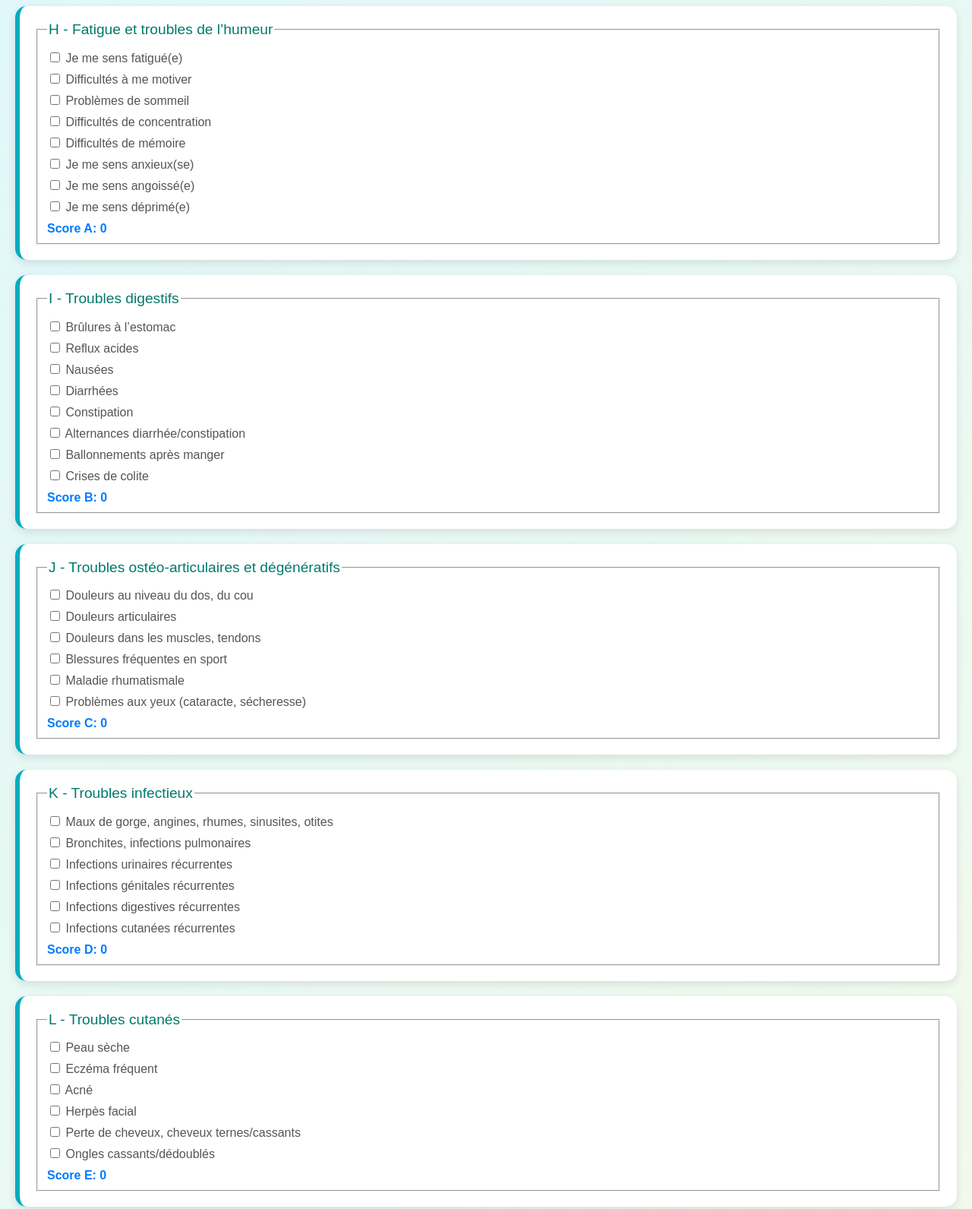
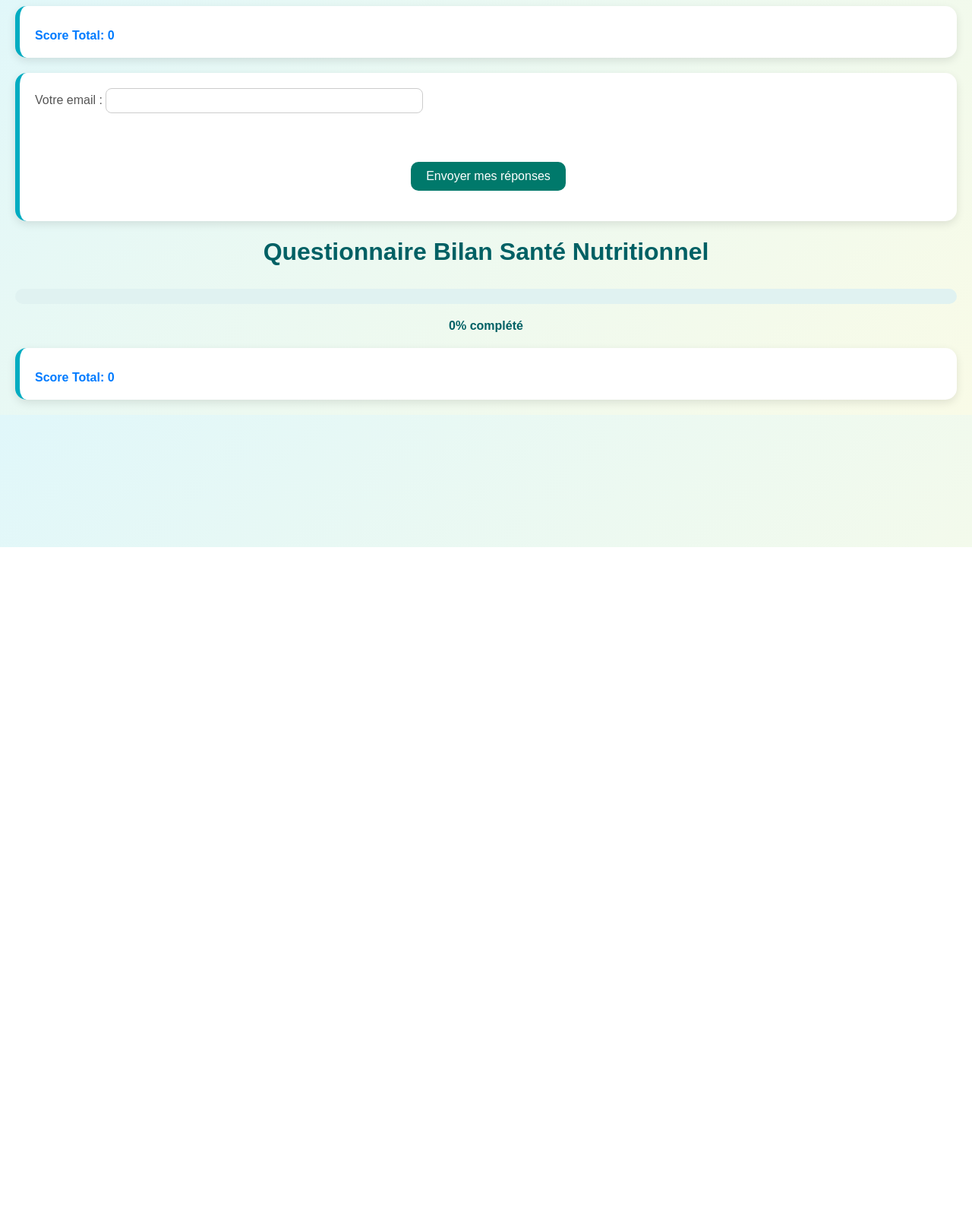
Before and after one commit to entrespheres/questionnaire-sante, a plain HTML site: page index.html in a window 1280 px wide. Shown: the part 80-1671 px from the top of the page at 76% size. After the commit the page ends 800 px from the top, so only its background shows below. Drawn offline with Linux system fonts and the light colour scheme.

Commit message:
Update index.html

```diff
--- a/index.html
+++ b/index.html
@@ -89,103 +89,6 @@ input[type="email"] {
 <form id="healthForm" action="https://formspree.io/f/xldbdooj" method="POST">
   <input type="hidden" name="Résumé" id="summaryField">
 
-<div class="card">
-  <fieldset>
-    <legend>H - Fatigue et troubles de l’humeur</legend>
-    <label><input type="checkbox" name="A" value="1"> Je me sens fatigué(e)</label>
-    <label><input type="checkbox" name="A" value="1"> Difficultés à me motiver</label>
-    <label><input type="checkbox" name="A" value="1"> Problèmes de sommeil</label>
-    <label><input type="checkbox" name="A" value="1"> Difficultés de concentration</label>
-    <label><input type="checkbox" name="A" value="1"> Difficultés de mémoire</label>
-    <label><input type="checkbox" name="A" value="1"> Je me sens anxieux(se)</label>
-    <label><input type="checkbox" name="A" value="1"> Je me sens angoissé(e)</label>
-    <label><input type="checkbox" name="A" value="1"> Je me sens déprimé(e)</label>
-    <div class="score">Score A: <span id="scoreA">0</span></div>
-  </fieldset>
-</div>
-
-<div class="card">
-  <fieldset>
-    <legend>I - Troubles digestifs</legend>
-    <label><input type="checkbox" name="B" value="1"> Brûlures à l’estomac</label>
-    <label><input type="checkbox" name="B" value="1"> Reflux acides</label>
-    <label><input type="checkbox" name="B" value="1"> Nausées</label>
-    <label><input type="checkbox" name="B" value="1"> Diarrhées</label>
-    <label><input type="checkbox" name="B" value="1"> Constipation</label>
-    <label><input type="checkbox" name="B" value="1"> Alternances diarrhée/constipation</label>
-    <label><input type="checkbox" name="B" value="1"> Ballonnements après manger</label>
-    <label><input type="checkbox" name="B" value="1"> Crises de colite</label>
-    <div class="score">Score B: <span id="scoreB">0</span></div>
-  </fieldset>
-</div>
-
-<div class="card">
-  <fieldset>
-    <legend>J - Troubles ostéo-articulaires et dégénératifs</legend>
-    <label><input type="checkbox" name="C" value="1"> Douleurs au niveau du dos, du cou</label>
-    <label><input type="checkbox" name="C" value="1"> Douleurs articulaires</label>
-    <label><input type="checkbox" name="C" value="1"> Douleurs dans les muscles, tendons</label>
-    <label><input type="checkbox" name="C" value="1"> Blessures fréquentes en sport</label>
-    <label><input type="checkbox" name="C" value="1"> Maladie rhumatismale</label>
-    <label><input type="checkbox" name="C" value="1"> Problèmes aux yeux (cataracte, sécheresse)</label>
-    <div class="score">Score C: <span id="scoreC">0</span></div>
-  </fieldset>
-</div>
-
-<div class="card">
-  <fieldset>
-    <legend>K - Troubles infectieux</legend>
-    <label><input type="checkbox" name="D" value="1"> Maux de gorge, angines, rhumes, sinusites, otites</label>
-    <label><input type="checkbox" name="D" value="1"> Bronchites, infections pulmonaires</label>
-    <label><input type="checkbox" name="D" value="1"> Infections urinaires récurrentes</label>
-    <label><input type="checkbox" name="D" value="1"> Infections génitales récurrentes</label>
-    <label><input type="checkbox" name="D" value="1"> Infections digestives récurrentes</label>
-    <label><input type="checkbox" name="D" value="1"> Infections cutanées récurrentes</label>
-    <div class="score">Score D: <span id="scoreD">0</span></div>
-  </fieldset>
-</div>
-
-<div class="card">
-  <fieldset>
-    <legend>L - Troubles cutanés</legend>
-    <label><input type="checkbox" name="E" value="1"> Peau sèche</label>
-    <label><input type="checkbox" name="E" value="1"> Eczéma fréquent</label>
-    <label><input type="checkbox" name="E" value="1"> Acné</label>
-    <label><input type="checkbox" name="E" value="1"> Herpès facial</label>
-    <label><input type="checkbox" name="E" value="1"> Perte de cheveux, cheveux ternes/cassants</label>
-    <label><input type="checkbox" name="E" value="1"> Ongles cassants/dédoublés</label>
-    <div class="score">Score E: <span id="scoreE">0</span></div>
-  </fieldset>
-</div>
-
-<div class="card">
-  <fieldset>
-    <legend>M - Troubles circulatoires</legend>
-    <label><input type="checkbox" name="F" value="1"> Jambes lourdes</label>
-    <label><input type="checkbox" name="F" value="1"> Œdèmes (chevilles, mains, doigts)</label>
-    <label><input type="checkbox" name="F" value="1"> Extrémités froides</label>
-    <label><input type="checkbox" name="F" value="1"> Fourmillements aux extrémités</label>
-    <label><input type="checkbox" name="F" value="1"> Troubles prémenstruels</label>
-    <div class="score">Score F: <span id="scoreF">0</span></div>
-  </fieldset>
-</div>
-
-<div class="card">
-  <fieldset>
-    <legend>N - Consommations régulières</legend>
-    <label><input type="checkbox" name="G" value="1"> Tabac : 1-4 cigarettes/jour</label>
-    <label><input type="checkbox" name="G" value="2"> Tabac : 5-15 cigarettes/jour</label>
-    <label><input type="checkbox" name="G" value="3"> Tabac : plus de 15 cigarettes/jour</label>
-    <label><input type="checkbox" name="G" value="1"> Alcool : plus de 3 verres/jour jusqu'à 75cl</label>
-    <label><input type="checkbox" name="G" value="2"> Alcool : entre 75cl et 150cl/jour</label>
-    <label><input type="checkbox" name="G" value="3"> Alcool : plus de 150cl/jour</label>
-    <label><input type="checkbox" name="G" value="2"> Médicaments réguliers</label>
-    <label><input type="checkbox" name="G" value="3"> Médicaments quotidiens</label>
-    <label><input type="checkbox" name="G" value="3"> Contraceptif oral ou stérilet</label>
-    <label><input type="checkbox" name="G" value="3"> Donneur de sang</label>
-    <div class="score">Score G: <span id="scoreG">0</span></div>
-  </fieldset>
-</div>
 
 <div class="card">
   <div class="score">Score Total: <span id="scoreTotal">0</span></div>
```
